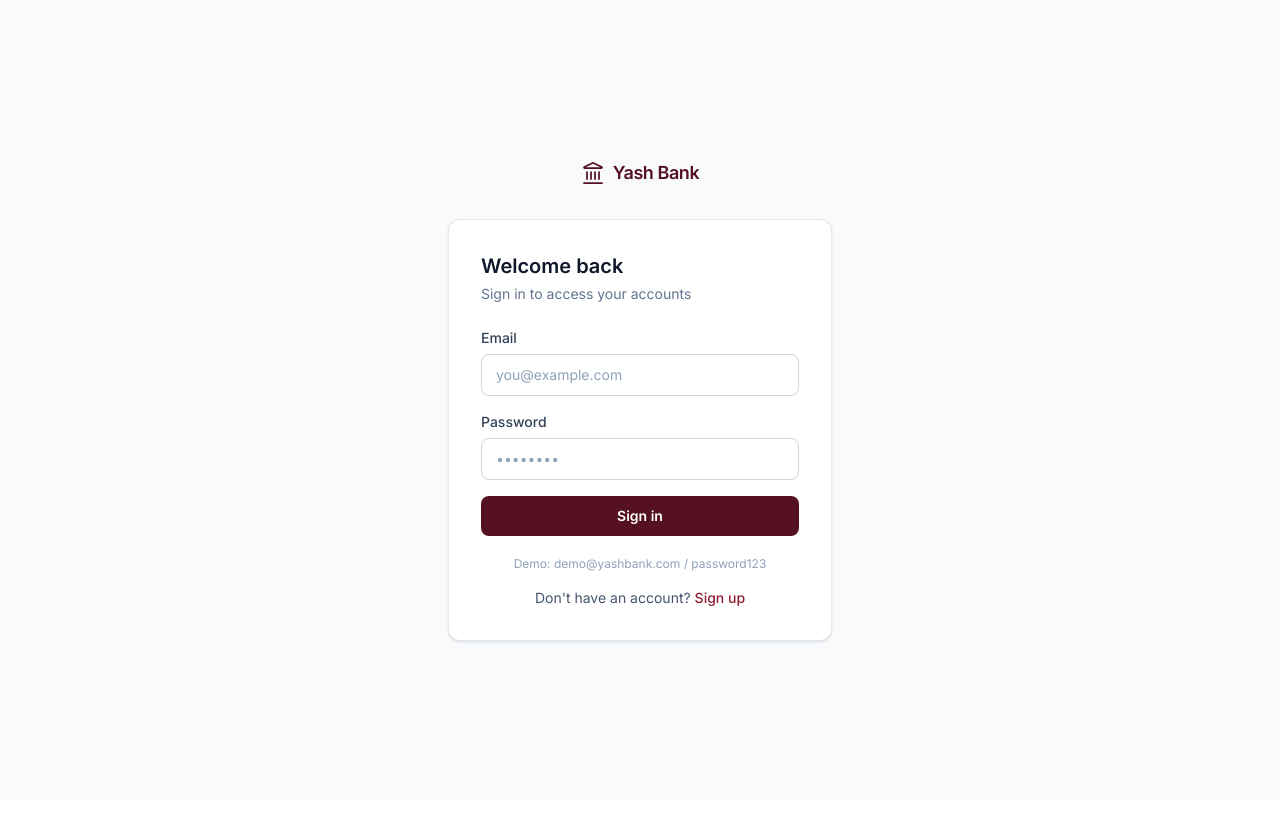
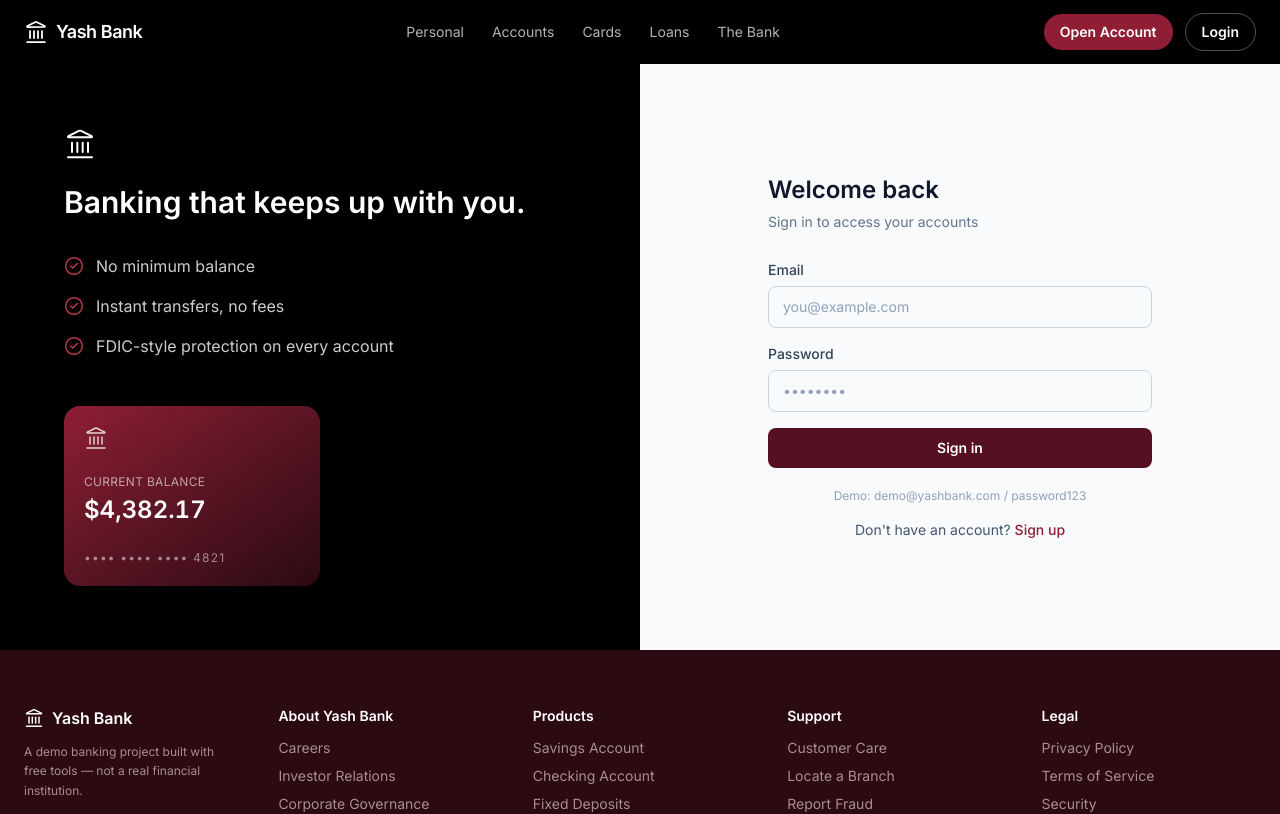
Before and after one commit to coderboy-yash/banking-ai-agent, a React (Vite) app in the folder frontend/: page /login in a window 1280 px wide. Shown: the top 814 px of the page. Built offline with nearby package versions, Linux system fonts and the light colour scheme; no server answers.

Commit message:
Redesign auth pages: branded split-screen instead of bare card

```diff
--- a/frontend/src/components/AuthLayout.tsx
+++ b/frontend/src/components/AuthLayout.tsx
@@ -1,21 +1,48 @@
 import type { ReactNode } from 'react'
-import { Link } from 'react-router-dom'
-import { Landmark } from 'lucide-react'
+import { CheckCircle2, Landmark } from 'lucide-react'
+import { PublicHeader } from './PublicHeader'
+import { PublicFooter } from './PublicFooter'
+
+const benefits = ['No minimum balance', 'Instant transfers, no fees', 'FDIC-style protection on every account']
 
 export function AuthLayout({ title, subtitle, children }: { title: string; subtitle: string; children: ReactNode }) {
   return (
-    <div className="min-h-screen bg-slate-50 flex items-center justify-center px-4">
-      <div className="w-full max-w-sm">
-        <Link to="/" className="flex items-center justify-center gap-2 mb-8">
-          <Landmark className="size-6 text-maroon-900" strokeWidth={1.75} />
-          <span className="text-maroon-900 font-semibold text-lg tracking-tight">Yash Bank</span>
-        </Link>
-        <div className="rounded-xl border border-slate-200 bg-white p-8 shadow-sm">
-          <h1 className="text-xl font-semibold text-slate-900">{title}</h1>
-          <p className="mt-1 text-sm text-slate-500">{subtitle}</p>
-          <div className="mt-6">{children}</div>
+    <div className="min-h-screen flex flex-col">
+      <PublicHeader />
+
+      <div className="flex-1 grid md:grid-cols-2">
+        <div className="hidden md:flex flex-col justify-center bg-black text-white px-16 py-16">
+          <Landmark className="size-8" strokeWidth={1.5} />
+          <h2 className="mt-6 text-3xl font-semibold leading-tight">
+            Banking that keeps up with you.
+          </h2>
+          <ul className="mt-8 space-y-4">
+            {benefits.map((b) => (
+              <li key={b} className="flex items-center gap-3 text-white/80">
+                <CheckCircle2 className="size-5 text-maroon-500 shrink-0" strokeWidth={1.75} />
+                {b}
+              </li>
+            ))}
+          </ul>
+
+          <div className="mt-12 w-64 rounded-2xl bg-gradient-to-br from-maroon-700 to-maroon-950 p-5 shadow-2xl">
+            <Landmark className="size-6 text-white/80" strokeWidth={1.5} />
+            <p className="mt-6 text-white/60 text-xs tracking-wide">CURRENT BALANCE</p>
+            <p className="text-white text-2xl font-semibold tabular mt-1">$4,382.17</p>
+            <p className="mt-6 text-white/50 text-xs tracking-widest">•••• •••• •••• 4821</p>
+          </div>
+        </div>
+
+        <div className="flex items-center justify-center px-6 py-16 bg-slate-50">
+          <div className="w-full max-w-sm">
+            <h1 className="text-2xl font-semibold text-slate-900">{title}</h1>
+            <p className="mt-1.5 text-sm text-slate-500">{subtitle}</p>
+            <div className="mt-7">{children}</div>
+          </div>
         </div>
       </div>
+
+      <PublicFooter />
     </div>
   )
 }
```
Also changed, not shown: 1 other file (tests, documents, lock files or other folders).
